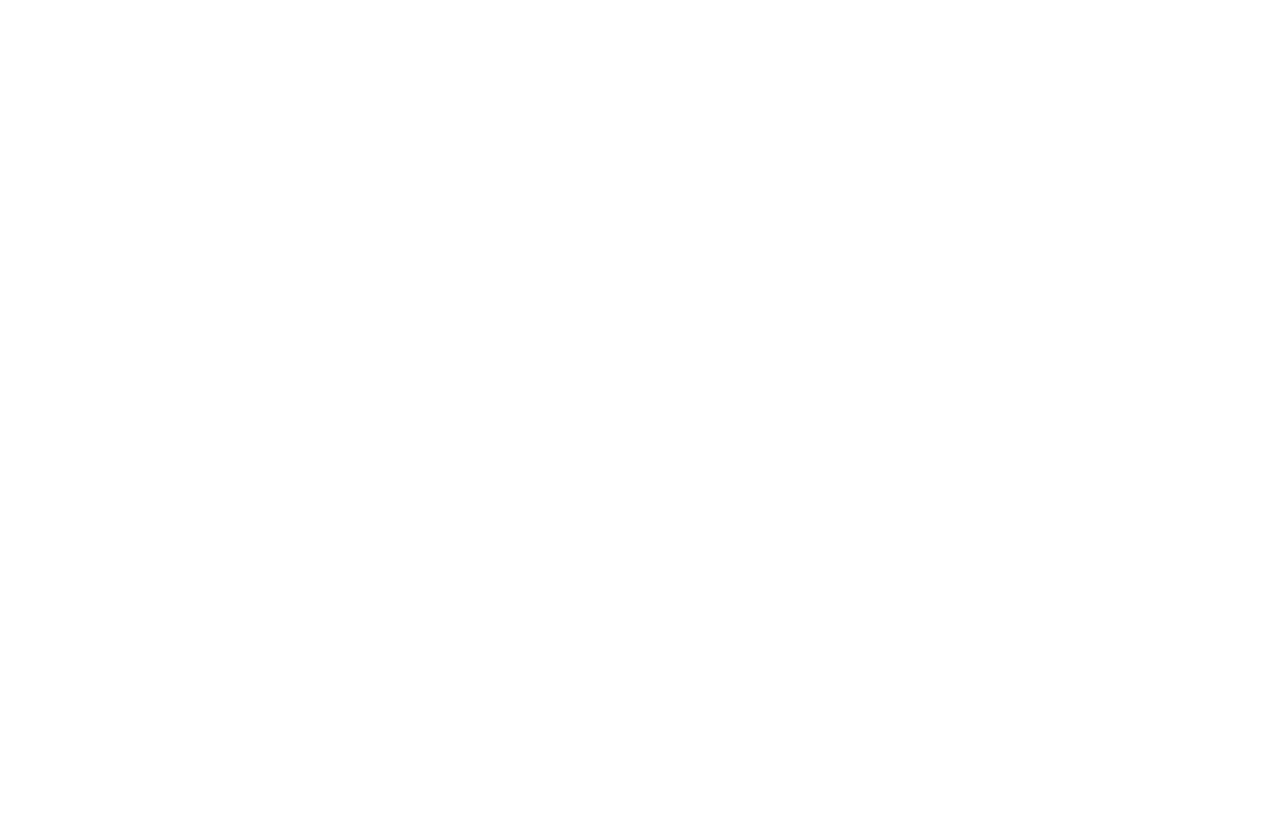
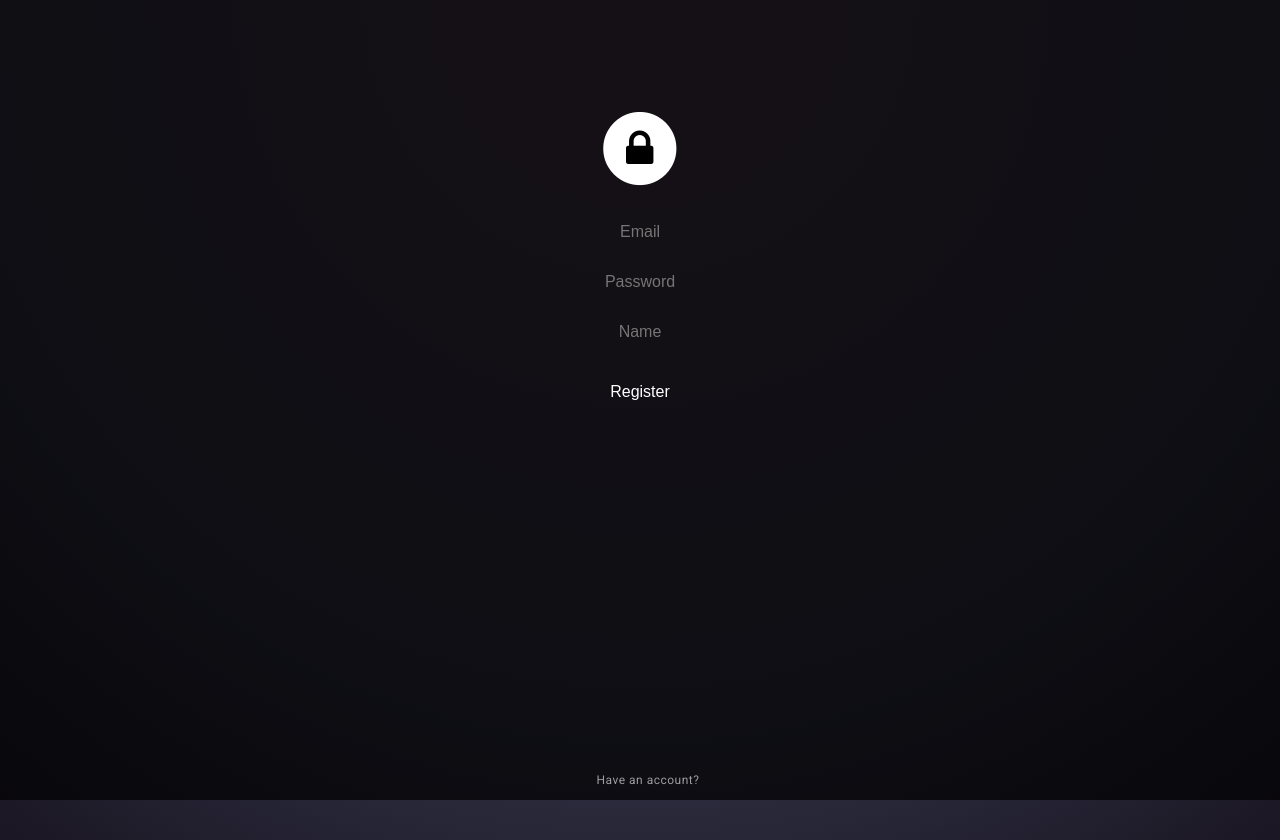
Before and after one commit to Daannko/-BaseServer_front, an Angular app: page /register in a window 1280 px wide. Before the commit this address led to /. Before the commit the page ends 800 px from the top, so only its background shows below. Built offline with nearby package versions, Linux system fonts and the light colour scheme.

Commit message:
Added custom snackbar

```diff
--- a/angular.json
+++ b/angular.json
@@ -29,6 +29,7 @@
               }
             ],
             "styles": [
+              "@angular/material/prebuilt-themes/azure-blue.css",
               "src/styles.css"
             ],
             "scripts": [],
@@ -94,6 +95,7 @@
               }
             ],
             "styles": [
+              "@angular/material/prebuilt-themes/azure-blue.css",
               "src/styles.css"
             ],
             "scripts": []
--- a/package.json
+++ b/package.json
@@ -12,10 +12,12 @@
   "private": true,
   "dependencies": {
     "@angular/animations": "^18.2.0",
+    "@angular/cdk": "^18.2.8",
     "@angular/common": "^18.2.0",
     "@angular/compiler": "^18.2.0",
     "@angular/core": "^18.2.0",
     "@angular/forms": "^18.2.0",
+    "@angular/material": "^18.2.8",
     "@angular/platform-browser": "^18.2.0",
     "@angular/platform-browser-dynamic": "^18.2.0",
     "@angular/platform-server": "^18.2.0",
--- a/src/app/app.config.ts
+++ b/src/app/app.config.ts
@@ -4,7 +4,12 @@ import { provideRouter } from '@angular/router';
 import { routes } from './app.routes';
 import { provideClientHydration } from '@angular/platform-browser';
 import { provideHttpClient, withFetch} from '@angular/common/http';
+import { provideAnimationsAsync } from '@angular/platform-browser/animations/async';
 
 export const appConfig: ApplicationConfig = {
-  providers: [provideZoneChangeDetection({ eventCoalescing: true }), provideRouter(routes), provideClientHydration(),provideHttpClient(withFetch())]
+  providers: [provideZoneChangeDetection({ eventCoalescing: true }),
+    provideRouter(routes),
+     provideClientHydration(),
+     provideHttpClient(withFetch()),
+    provideAnimationsAsync(), provideAnimationsAsync()]
 };
--- a/src/app/app.routes.ts
+++ b/src/app/app.routes.ts
@@ -2,12 +2,14 @@ import { Routes } from '@angular/router';
 import { LoginComponent } from './pages/login/login.component';
 import { LayoutComponent } from './pages/layout/layout.component';
 import { DashboardComponent } from './pages/dashboard/dashboard.component';
+import { RegisterComponent } from './pages/register/register.component';
 
 
 export const routes: Routes = [
 
   {path: '', redirectTo: "login",pathMatch:'full'},
   {path: 'login',component: LoginComponent},
+  {path: 'register',component: RegisterComponent}
   // {path:'', component: LayoutComponent,
   //   children:[
   //     {path:'dashboard',
--- /dev/null
+++ b/src/app/helpers/snackbar.ts
@@ -0,0 +1,38 @@
+import { Injectable } from "@angular/core";
+import { MatSnackBar } from "@angular/material/snack-bar";
+
+@Injectable({
+  providedIn: 'root'
+})
+export class CustomSnackbar{
+
+  constructor(private snackBar:MatSnackBar) {}
+
+  success(message: string){
+    this.snackBar.open(message, 'Close', {
+      duration: 2000, // Set the duration in milliseconds
+      horizontalPosition: 'start',
+      verticalPosition: 'bottom',
+      panelClass: ['snackbar-success']
+    });
+  }
+  error(message: string){
+    this.snackBar.open(message, 'Close', {
+      duration: 2000, // Set the duration in milliseconds
+      horizontalPosition: 'start',
+      verticalPosition: 'bottom',
+      panelClass: ['snackbar-error']
+    });
+  }
+  info(message: string){
+    this.snackBar.open(message, 'Close', {
+      duration: 2000, // Set the duration in milliseconds
+      horizontalPosition: 'start',
+      verticalPosition: 'bottom',
+      panelClass: ['snackbar-custom']
+    });
+  }
+
+
+
+}
--- a/src/app/pages/login/login.component.ts
+++ b/src/app/pages/login/login.component.ts
@@ -5,6 +5,9 @@ import { inject } from '@angular/core';
 import { Observable } from 'rxjs';
 import { AuthService } from '../../service/auth.service';
 import { RouterModule } from '@angular/router';
+import {MatSnackBar} from '@angular/material/snack-bar';
+import { CustomSnackbar } from '../../helpers/snackbar';
+import { error } from 'console';
 
 @Component({
   selector: 'app-login',
@@ -18,14 +21,18 @@ export class LoginComponent {
   email: string = '';
   password: string = '';
 
-  constructor(private authService: AuthService) { }
+  constructor(private authService: AuthService,private snackBar: CustomSnackbar) { }
 
   // Call the login function when the user submits the form
   login() {
-    this.authService.login(this.email,this.password).subscribe(
-      response => {
-        console.log( response);
+    this.authService.login(this.email,this.password).subscribe({
+      next: (res:any) => {
+        this.snackBar.success("Success");
       },
+      error: (error:any) => {
+        this.snackBar.error("Failed to login");
+      }
+    }
     );
   }
 
--- a/src/app/pages/register/register.component.ts
+++ b/src/app/pages/register/register.component.ts
@@ -1,7 +1,8 @@
 import { Component } from '@angular/core';
 import { FormsModule } from '@angular/forms';
 import { AuthService } from '../../service/auth.service';
-import { RouterModule } from '@angular/router';
+import { Router, RouterModule } from '@angular/router';
+import { MatSnackBar } from '@angular/material/snack-bar';
 
 @Component({
   selector: 'app-register',
@@ -15,13 +16,22 @@ export class RegisterComponent {
   password: string = '';
   name:string = '';
 
-  constructor(private authService: AuthService) { }
+  constructor(private authService: AuthService,private router: Router,private snackBar: MatSnackBar) { }
 
   register() {
     this.authService.register(this.email,this.password,this.name).subscribe(
-      response => {
-        console.log(response);
+      (response) => {
+        this.snackBar.open('Success', 'Close', {
+          duration: 2000, // Set the duration in milliseconds
+          horizontalPosition: 'start',
+          verticalPosition: 'bottom',
+          panelClass: ['snackbar-success']
+        });
+        setTimeout(() => this.router.navigate(["/login"]), 2000)
       },
+      (error) => {
+        console.log(error)
+      }
     );
   }
 
--- a/src/app/service/auth.service.ts
+++ b/src/app/service/auth.service.ts
@@ -11,41 +11,36 @@ export class AuthService {
 
   constructor(private http: HttpClient) { }
 
-  // Function to send a POST request to the server
   login(email: string, password: string): Observable<any> {
-    // Prepare the body of the request
     const body = {
       email: email,
       password: password
     };
 
-    // Prepare headers if needed
     const headers = new HttpHeaders({
       'Content-Type': 'application/json'
     });
 
-    // Options including headers and credentials
-    // Send POST request to backend
     return this.http.post<any>(this.apiUrl + 'token', body, {
-      headers,
+      headers
     },);
   }
 
-  test(username: string, password: string): Observable<any> {
+  register(email: string, password: string,name:string): Observable<any> {
+    const body = {
+      email: email,
+      password: password,
+      name: name
+    };
 
-
-    // Prepare headers if needed
     const headers = new HttpHeaders({
       'Content-Type': 'application/json'
-
-
     });
 
-    // Send POST request to backend
-    return this.http.post(this.apiUrl + "test2",null, {
-      headers,
-      'responseType': 'text'
+    return this.http.post<any>(this.apiUrl + 'register', body, {
+      headers
     },);
   }
 
+
 }
--- a/src/index.html
+++ b/src/index.html
@@ -6,8 +6,10 @@
   <base href="/">
   <meta name="viewport" content="width=device-width, initial-scale=1">
   <link rel="icon" type="image/x-icon" href="favicon.ico">
+  <link href="https://fonts.googleapis.com/css2?family=Roboto:wght@300;400;500&display=swap" rel="stylesheet">
+  <link href="https://fonts.googleapis.com/icon?family=Material+Icons" rel="stylesheet">
 </head>
-<body>
+<body class="mat-typography">
   <app-root></app-root>
 </body>
 </html>
--- a/src/styles.css
+++ b/src/styles.css
@@ -5,3 +5,58 @@ body {
   display: flex;
   overflow: hidden;
 }
+html {
+  display: block;
+  height: 100dvh;
+  padding: 20px;
+  margin: 0;
+  background-image: radial-gradient(
+      circle at 50% 0%,
+      rgb(67, 54, 74) 16.4%,
+      rgb(47, 48, 67) 68.2%,
+      rgb(27, 23, 36) 99.1%
+  );
+}
+
+html, body { height: 100%; }
+body { margin: 0; font-family: Roboto, "Helvetica Neue", sans-serif; }
+
+
+.snackbar-error {
+  .mdc-snackbar__surface {
+    background-color: rgba(0, 0, 0, 0.1) !important;
+    border-radius: 12px !important;
+    margin: 0 0 1rem 1rem;
+    border: 1px solid rgba(255, 3, 3, 0.4)
+  }
+
+  .mdc-snackbar__label {
+    color: white !important;
+  }
+}
+
+.snackbar-success {
+  .mdc-snackbar__surface {
+    background-color: rgba(0, 0, 0, 0.1) !important;
+    border-radius: 12px !important;
+    margin: 0 0 1rem 1rem;
+    border: 1px solid rgba(0, 255, 0, 0.4)
+  }
+
+  .mdc-snackbar__label {
+    color: white !important;
+  }
+}
+
+.snackbar-custom {
+  .mdc-snackbar__surface {
+    background-color: rgba(0, 0, 0, 0.1) !important;
+    border-radius: 12px !important;
+    margin: 0 0 1rem 1rem;
+    border: 1px solid rgba(255, 255, 255, 0.1)
+  }
+
+  .mdc-snackbar__label {
+    color: white !important;
+  }
+}
```
Also changed, not shown: 1 other file (tests, documents, lock files or other folders).
